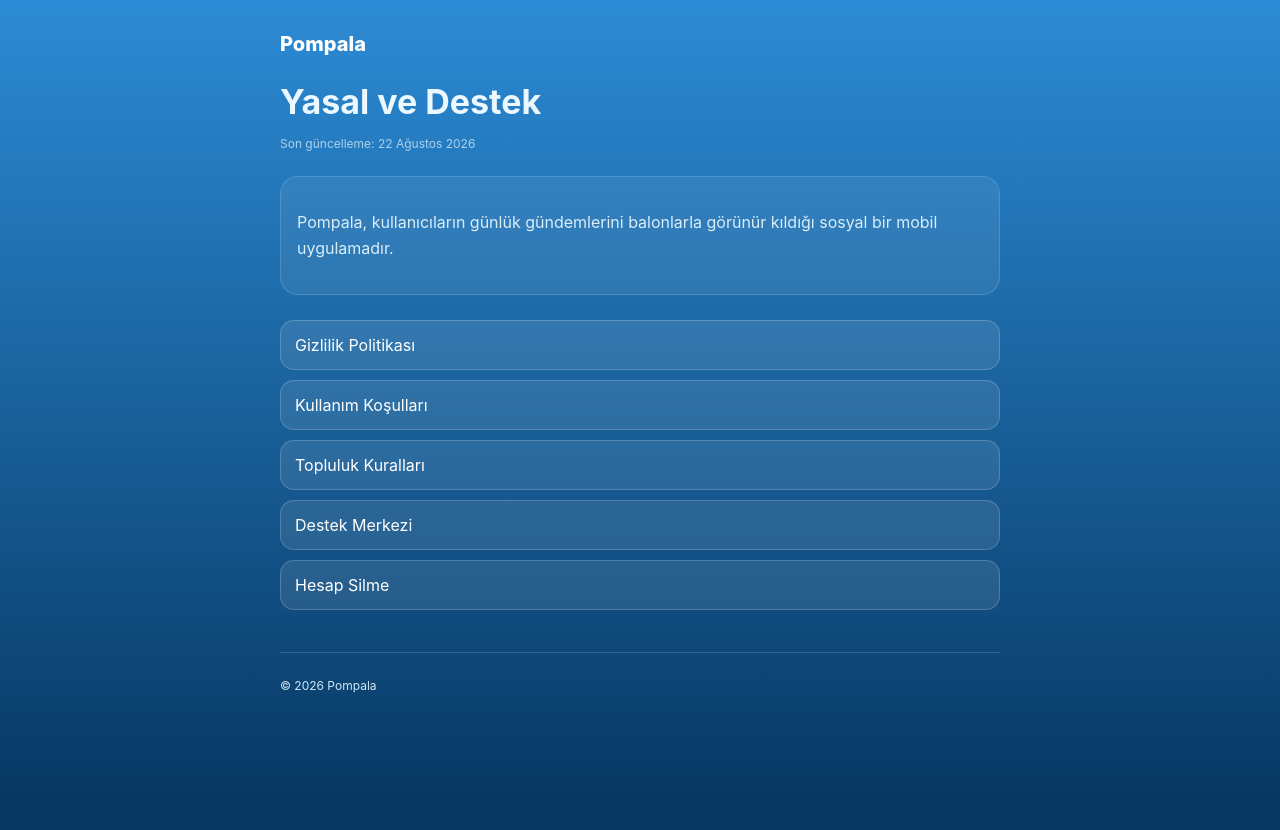
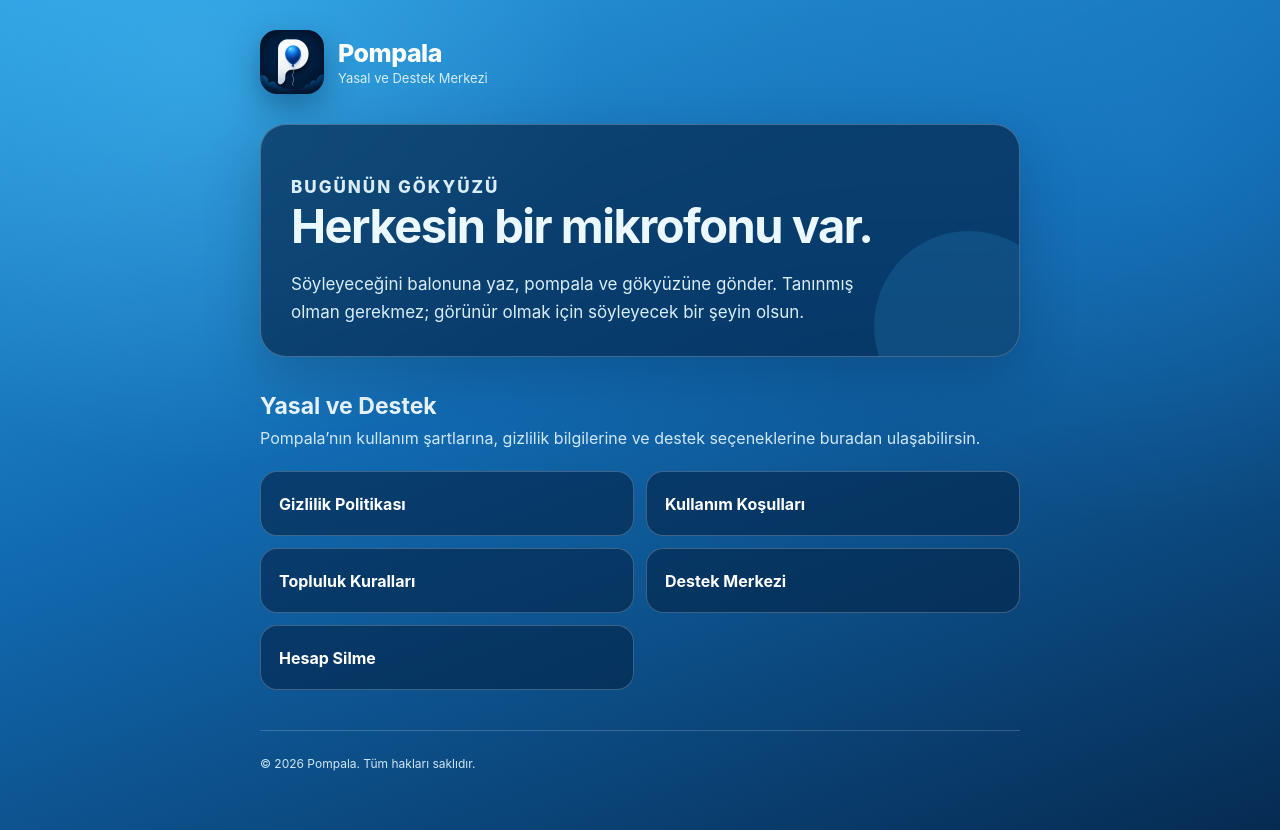
Before and after one commit to pompalaapp/pompalaapp.github.io, a plain HTML site: page index.html in a window 1280 px wide. Before the commit the page ends 800 px from the top, so only its background shows below. Drawn offline with Linux system fonts and the light colour scheme.

Commit message:
Enhance index.html with SEO meta tags and icons
Added meta description and icons for better SEO and branding.

```diff
--- a/index.html
+++ b/index.html
@@ -1,35 +1,230 @@
 <!doctype html>
-<html lang="tr"><head><meta charset="utf-8"><meta name="viewport" content="width=device-width,initial-scale=1">
-<meta name="robots" content="index,follow"><title>Pompala · Yasal ve Destek</title><style>
-:root{font-family:Inter,system-ui,-apple-system,BlinkMacSystemFont,"Segoe UI",sans-serif;color:#ecf8ff;background:#073863}
-*{box-sizing:border-box}
-body{margin:0;background:linear-gradient(#2c8bd5,#073863);min-height:100vh}
-main{max-width:760px;margin:auto;padding:32px 20px 60px}
-.brand{color:#fff;text-decoration:none;font-weight:800;font-size:20px}
-h1{font-size:34px;margin:25px 0 5px}
-h2{font-size:18px;margin:28px 0 8px}
-p{color:#d9edf9;line-height:1.65}
-.updated{font-size:12px;opacity:.75}
-.links{display:grid;gap:10px;margin-top:25px}
-.links a{color:#fff;background:#ffffff18;border:1px solid #ffffff30;border-radius:14px;padding:14px;text-decoration:none}
-form{display:grid;gap:14px;background:#052d55aa;border:1px solid #ffffff2a;border-radius:20px;padding:18px;margin:24px 0}
-label{display:grid;gap:7px;font-size:13px;font-weight:700}
-input,textarea,select{width:100%;border:1px solid #ffffff30;border-radius:12px;background:#041e3c;color:#fff;padding:12px;font:inherit}
-textarea{min-height:130px}
-button{border:0;border-radius:13px;padding:14px;background:#fff;color:#073863;font-weight:800;cursor:pointer}
-.danger{background:#f0445a;color:#fff}
-.hp{display:none}
-footer{margin-top:42px;padding-top:22px;border-top:1px solid #ffffff25;color:#cfe7f6;font-size:12px;line-height:1.8}
-footer a,a{color:#fff}
-.notice{background:#ffffff12;border:1px solid #ffffff22;border-radius:18px;padding:16px;margin-top:22px}
-</style></head>
-<body><main><a class="brand" href="index.html">Pompala</a><h1>Yasal ve Destek</h1>
-<p class="updated">Son güncelleme: 22 Ağustos 2026</p>
-<div class="notice"><p>Pompala, kullanıcıların günlük gündemlerini balonlarla görünür kıldığı sosyal bir mobil uygulamadır.</p></div>
-<div class="links">
-<a href="privacy.html">Gizlilik Politikası</a>
-<a href="terms.html">Kullanım Koşulları</a>
-<a href="community.html">Topluluk Kuralları</a>
-<a href="support.html">Destek Merkezi</a>
-<a href="account-deletion.html">Hesap Silme</a>
-</div><footer>© 2026 Pompala</footer></main></body></html>
+<html lang="tr">
+<head>
+  <meta charset="utf-8">
+  <meta name="viewport" content="width=device-width, initial-scale=1">
+  <meta name="robots" content="index,follow">
+
+  <title>Pompala · Yasal ve Destek</title>
+  <meta name="description" content="Pompala yasal belgeleri, topluluk kuralları ve destek merkezi.">
+
+  <link rel="icon" type="image/png" href="pompala-email-logo.png">
+  <link rel="apple-touch-icon" href="pompala-email-logo.png">
+
+  <style>
+    :root {
+      font-family: Inter, system-ui, -apple-system, BlinkMacSystemFont, "Segoe UI", sans-serif;
+      color: #ecf8ff;
+      background: #062b52;
+    }
+
+    * {
+      box-sizing: border-box;
+    }
+
+    body {
+      margin: 0;
+      min-height: 100vh;
+      background:
+        radial-gradient(circle at 15% 8%, rgba(86, 207, 255, .32), transparent 30%),
+        radial-gradient(circle at 90% 18%, rgba(36, 144, 220, .30), transparent 28%),
+        linear-gradient(160deg, #2c9de0 0%, #1169b0 45%, #062b52 100%);
+    }
+
+    main {
+      width: min(100%, 800px);
+      margin: 0 auto;
+      padding: 30px 20px 55px;
+    }
+
+    .brand {
+      display: flex;
+      align-items: center;
+      gap: 14px;
+      color: #fff;
+      text-decoration: none;
+    }
+
+    .brand img {
+      width: 64px;
+      height: 64px;
+      display: block;
+      border-radius: 17px;
+      object-fit: cover;
+      box-shadow: 0 12px 30px rgba(0, 25, 55, .35);
+    }
+
+    .brand-name {
+      display: block;
+      font-size: 25px;
+      font-weight: 850;
+      letter-spacing: -.5px;
+    }
+
+    .brand-subtitle {
+      display: block;
+      margin-top: 2px;
+      color: #d3edff;
+      font-size: 13px;
+    }
+
+    .hero {
+      margin-top: 30px;
+      padding: 30px;
+      overflow: hidden;
+      position: relative;
+      border: 1px solid rgba(255, 255, 255, .24);
+      border-radius: 26px;
+      background: rgba(4, 38, 75, .68);
+      box-shadow: 0 20px 55px rgba(0, 25, 55, .24);
+      backdrop-filter: blur(12px);
+    }
+
+    .hero::after {
+      content: "";
+      position: absolute;
+      right: -45px;
+      bottom: -65px;
+      width: 190px;
+      height: 190px;
+      border-radius: 50%;
+      background: rgba(62, 186, 255, .15);
+    }
+
+    .eyebrow {
+      margin: 0 0 9px;
+      color: #7dd9ff;
+      font-size: 12px;
+      font-weight: 800;
+      letter-spacing: 2px;
+    }
+
+    h1 {
+      max-width: 590px;
+      margin: 0;
+      font-size: clamp(31px, 6vw, 47px);
+      line-height: 1.08;
+      letter-spacing: -1.5px;
+    }
+
+    .hero p {
+      max-width: 600px;
+      margin: 18px 0 0;
+      color: #d9edf9;
+      font-size: 17px;
+      line-height: 1.65;
+    }
+
+    h2 {
+      margin: 35px 0 6px;
+      font-size: 23px;
+    }
+
+    .section-description {
+      margin: 0;
+      color: #cfe8f8;
+      line-height: 1.6;
+    }
+
+    .links {
+      display: grid;
+      grid-template-columns: repeat(2, minmax(0, 1fr));
+      gap: 12px;
+      margin-top: 20px;
+    }
+
+    .links a {
+      display: flex;
+      align-items: center;
+      min-height: 65px;
+      padding: 16px 18px;
+      color: #fff;
+      font-weight: 750;
+      text-decoration: none;
+      border: 1px solid rgba(255, 255, 255, .22);
+      border-radius: 17px;
+      background: rgba(4, 37, 72, .62);
+      transition: transform .18s ease, background .18s ease;
+    }
+
+    .links a:hover {
+      transform: translateY(-2px);
+      background: rgba(7, 54, 100, .82);
+    }
+
+    footer {
+      margin-top: 40px;
+      padding-top: 22px;
+      color: #cfe7f6;
+      font-size: 12px;
+      line-height: 1.8;
+      border-top: 1px solid rgba(255, 255, 255, .18);
+    }
+
+    footer a {
+      color: #fff;
+    }
+
+    @media (max-width: 600px) {
+      main {
+        padding: 22px 16px 45px;
+      }
+
+      .hero {
+        padding: 24px 21px;
+        border-radius: 22px;
+      }
+
+      .brand img {
+        width: 56px;
+        height: 56px;
+        border-radius: 15px;
+      }
+
+      .links {
+        grid-template-columns: 1fr;
+      }
+    }
+  </style>
+</head>
+
+<body>
+  <main>
+    <a class="brand" href="index.html" aria-label="Pompala ana sayfa">
+      <img src="pompala-email-logo.png" alt="Pompala uygulama logosu">
+      <span>
+        <span class="brand-name">Pompala</span>
+        <span class="brand-subtitle">Yasal ve Destek Merkezi</span>
+      </span>
+    </a>
+
+    <section class="hero">
+      <p class="eyebrow">BUGÜNÜN GÖKYÜZÜ</p>
+      <h1>Herkesin bir mikrofonu var.</h1>
+      <p>
+        Söyleyeceğini balonuna yaz, pompala ve gökyüzüne gönder.
+        Tanınmış olman gerekmez; görünür olmak için söyleyecek bir şeyin olsun.
+      </p>
+    </section>
+
+    <section>
+      <h2>Yasal ve Destek</h2>
+      <p class="section-description">
+        Pompala’nın kullanım şartlarına, gizlilik bilgilerine ve destek seçeneklerine buradan ulaşabilirsin.
+      </p>
+
+      <nav class="links" aria-label="Yasal ve destek bağlantıları">
+        <a href="privacy.html">Gizlilik Politikası</a>
+        <a href="terms.html">Kullanım Koşulları</a>
+        <a href="community.html">Topluluk Kuralları</a>
+        <a href="support.html">Destek Merkezi</a>
+        <a href="account-deletion.html">Hesap Silme</a>
+      </nav>
+    </section>
+
+    <footer>
+      © 2026 Pompala. Tüm hakları saklıdır.
+    </footer>
+  </main>
+</body>
+</html>
```
